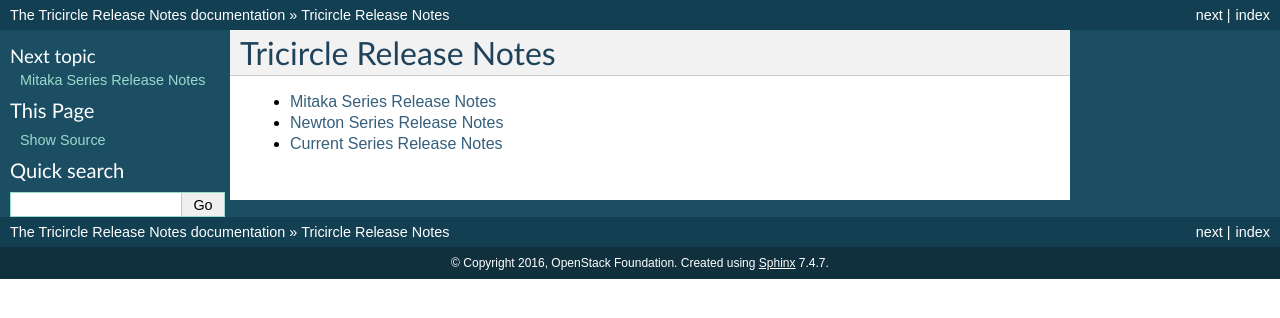
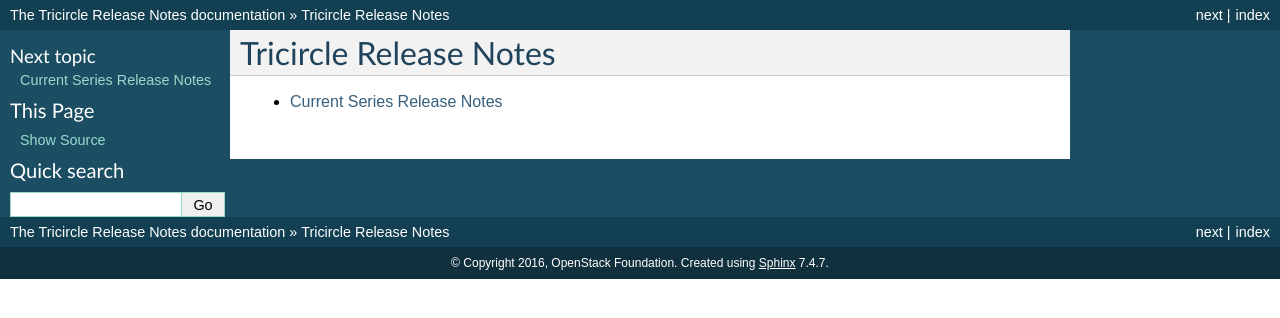
Before and after one commit to openstack-archive/tricircle, a Sphinx documentation site: the page built from releasenotes/source/index.rst, in a window 1280 px wide. Shown: the top 318 px of the page. Built offline with Sphinx 7.4.7, drawn with Linux system fonts in a browser that asks for light colours.

Commit message:
Add release notes for resource routing api
1. What is the problem?
Both the blueprint and implementation of the resource routing
API have been completed, so release notes are required for
these new features. This patch adds the release notes for them.
Moreover, the releasenotes test environment should be added
to the tox.ini. The reno version should be given in
test-requirements.txt.

2. What is the solution to the problem?
Add release notes for the resource routing API in the new
file releasenotes/notes/resource-routing-operation.yaml.
Add the releasenotes test environment to file tox.ini and reno
version to the test-requirements.txt.

3. What the features need to be implemented to the Tricircle
to realize the solution?
No new features.

Change-Id: I23c9b3fb97b33f15a877eb2dbcabbb823c825d6d

```diff
--- a/releasenotes/source/index.rst
+++ b/releasenotes/source/index.rst
@@ -1,10 +1,8 @@
-======================
+========================
  Tricircle Release Notes
-======================
+========================
 
 .. toctree::
    :maxdepth: 1
 
-   mitaka
-   newton
    unreleased
--- a/releasenotes/source/mitaka.rst
+++ /dev/null
@@ -1,6 +0,0 @@
-=============================
- Mitaka Series Release Notes
-=============================
-
-.. release-notes::
-   :branch: origin/stable/mitaka
--- a/releasenotes/source/newton.rst
+++ /dev/null
@@ -1,6 +0,0 @@
-=============================
- Newton Series Release Notes
-=============================
-
-.. release-notes::
-   :branch: origin/stable/newton
--- a/test-requirements.txt
+++ b/test-requirements.txt
@@ -22,3 +22,4 @@
 tempest-lib>=0.14.0 # Apache-2.0
 ddt>=1.0.1 # MIT
 pylint==1.4.5 # GPLv2
+reno>=1.8.0 # Apache-2.0
```
Also changed, not shown: 5 other files.
